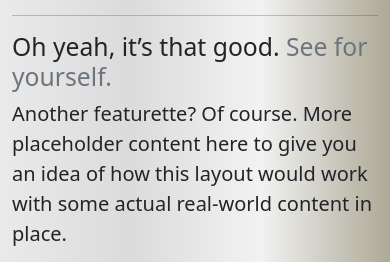
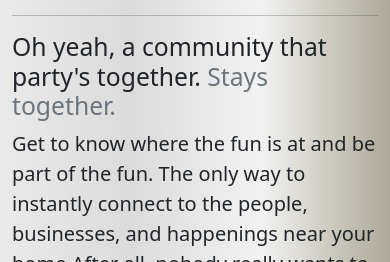
Before and after one commit to amani-joseph/my-hood, a Django app: page / in a window 390 px wide. Shown: the part 1141-1403 px from the top of the page. Run offline with Django 4.2, Linux system fonts and the light colour scheme; some libraries are stand-ins or nearby versions.

Commit message:
Polished up the project and doing away with place holder text

```diff
--- a/myhood/templates/myhood/auth/login.html
+++ b/myhood/templates/myhood/auth/login.html
@@ -15,12 +15,10 @@
 	>
 		<div class="col-lg-7 text-center text-lg-start">
 			<h1 class="text-light display-4 fw-bold lh-1 mb-3"
-				>Vertically centered hero sign-up form</h1
+				>Welcome back to MyHood</h1
 			>
 			<p class="col-lg-10 fs-4 text-light"
-				>Below is an example form built entirely with Bootstrap’s form controls.
-				Each required form group has a validation state that can be triggered by
-				attempting to submit the form without completing it.</p
+				>A secure environment where all neighbors are verified.</p
 			>
 		</div>
 		<div class="col-md-10 mx-auto col-lg-5 rounded-3 text-light shadow-3">
--- a/myhood/templates/myhood/auth/profile.html
+++ b/myhood/templates/myhood/auth/profile.html
@@ -50,7 +50,9 @@
 			{% endif %}
 		</div>
 		<div class="text-center py-2 fw-bold">{{user.username}}</div>
-		<div class="text-center py-2 fw-bold">{{user.profile.hood}}</div>
+		<div class="text-center py-2 fw-bold">
+			<span class="fw-bold px-3">Neighborhood:</span> {{user.profile.hood}}</div
+		>
 		<div class="text-center py-2 fw-bold">{{user.email}}</div>
 		<div class="text-center py-2 fw-bold">
 			<a class="text-decoration-none" href="{% url 'edit-profile' %}">
--- a/myhood/templates/myhood/index.html
+++ b/myhood/templates/myhood/index.html
@@ -172,7 +172,7 @@
 								businesses have been able to stay aflot despite covid19
 								interuptions worldwide
 							</p>
-							<p><a class="btn btn-lg btn-primary" href="{% url 'signup' %}">Sign up today</a></p>
+							<p><a class="btn btn-lg btn-grad1 col-md-3" href="{% url 'signup' %}">Sign up today</a></p>
 						</div>
 					</div>
 				</div>
@@ -191,7 +191,7 @@
 								exchange, and share ideas.
 							</p>
 							<p
-								><a class="btn btn-lg btn-primary" href="{% url 'about'%}"
+								><a class="btn btn-lg btn-grad1 col-md-3" href="{% url 'about'%}"
 									>Learn more</a
 								></p
 							>
@@ -213,7 +213,7 @@
 								unlock with Myhood.
 							</p>
 							<p
-								><a class="btn btn-lg btn-primary" href="{% url 'about'%}"
+								><a class="btn btn-lg btn-grad1 col-md-3" href="{% url 'about'%}"
 									>Find out more</a
 								></p
 							>
@@ -290,13 +290,11 @@
 			<div class="row featurette">
 				<div class="col-md-7 order-md-2">
 					<h2 class="featurette-heading"
-						>Oh yeah, it’s that good.
-						<span class="text-muted">See for yourself.</span></h2
+						>Oh yeah, a community that party's together.
+						<span class="text-muted">Stays together.</span></h2
 					>
 					<p class="lead"
-						>Another featurette? Of course. More placeholder content here to give
-						you an idea of how this layout would work with some actual real-world
-						content in place.</p
+						>Get to know where the fun is at and be part of the fun. The only way to instantly connect to the people, businesses, and happenings near your home.After all, nobody really wants to go knocking door to door to make friends. People want their privacy, but they also want to stay informed about community events. So, what options do you have?</p
 					>
 				</div>
 				<div class="col-md-5 order-md-1">
@@ -305,20 +303,7 @@
 						alt=""
 						class="img-fluid"
 					/>
-					<!-- <svg
-						class="bd-placeholder-img bd-placeholder-img-lg featurette-image img-fluid mx-auto"
-						width="500"
-						height="500"
-						xmlns="http://www.w3.org/2000/svg"
-						role="img"
-						aria-label="Placeholder: 500x500"
-						preserveAspectRatio="xMidYMid slice"
-						focusable="false"
-					>
-						<title>Placeholder</title>
-						<rect width="100%" height="100%" fill="#eee"></rect>
-						<text x="50%" y="50%" fill="#aaa" dy=".3em">500x500</text>
-					</svg> -->
+
 				</div>
 			</div>
 
@@ -327,13 +312,10 @@
 			<div class="row featurette">
 				<div class="col-md-7">
 					<h2 class="featurette-heading"
-						>And lastly, this one. <span class="text-muted">Checkmate.</span></h2
+						>Keep in shape. <span class="text-muted">Get connected with all your local gyms and spas.</span></h2
 					>
 					<p class="lead"
-						>And yes, this is the last block of representative placeholder
-						content. Again, not really intended to be actually read, simply here
-						to give you a better view of what this would look like with some
-						actual content. Your content.</p
+						>Our mission is to build a worldwide sharing movement that reduces waste, saves precious resources & eases the burden on our landfills while enabling our members to benefit from the strength of a larger community.</p
 					>
 				</div>
 				<div class="col-md-5">
@@ -342,20 +324,7 @@
 						alt=""
 						class="img-fluid"
 					/>
-					<!-- <svg
-						class="bd-placeholder-img bd-placeholder-img-lg featurette-image img-fluid mx-auto"
-						width="500"
-						height="500"
-						xmlns="http://www.w3.org/2000/svg"
-						role="img"
-						aria-label="Placeholder: 500x500"
-						preserveAspectRatio="xMidYMid slice"
-						focusable="false"
-					>
-						<title>Placeholder</title>
-						<rect width="100%" height="100%" fill="#eee"></rect>
-						<text x="50%" y="50%" fill="#aaa" dy=".3em">500x500</text>
-					</svg> -->
+
 				</div>
 			</div>
 
```
Also changed, not shown: myhood/templates/myhood/auth/signup.html (+3 -7 lines).
